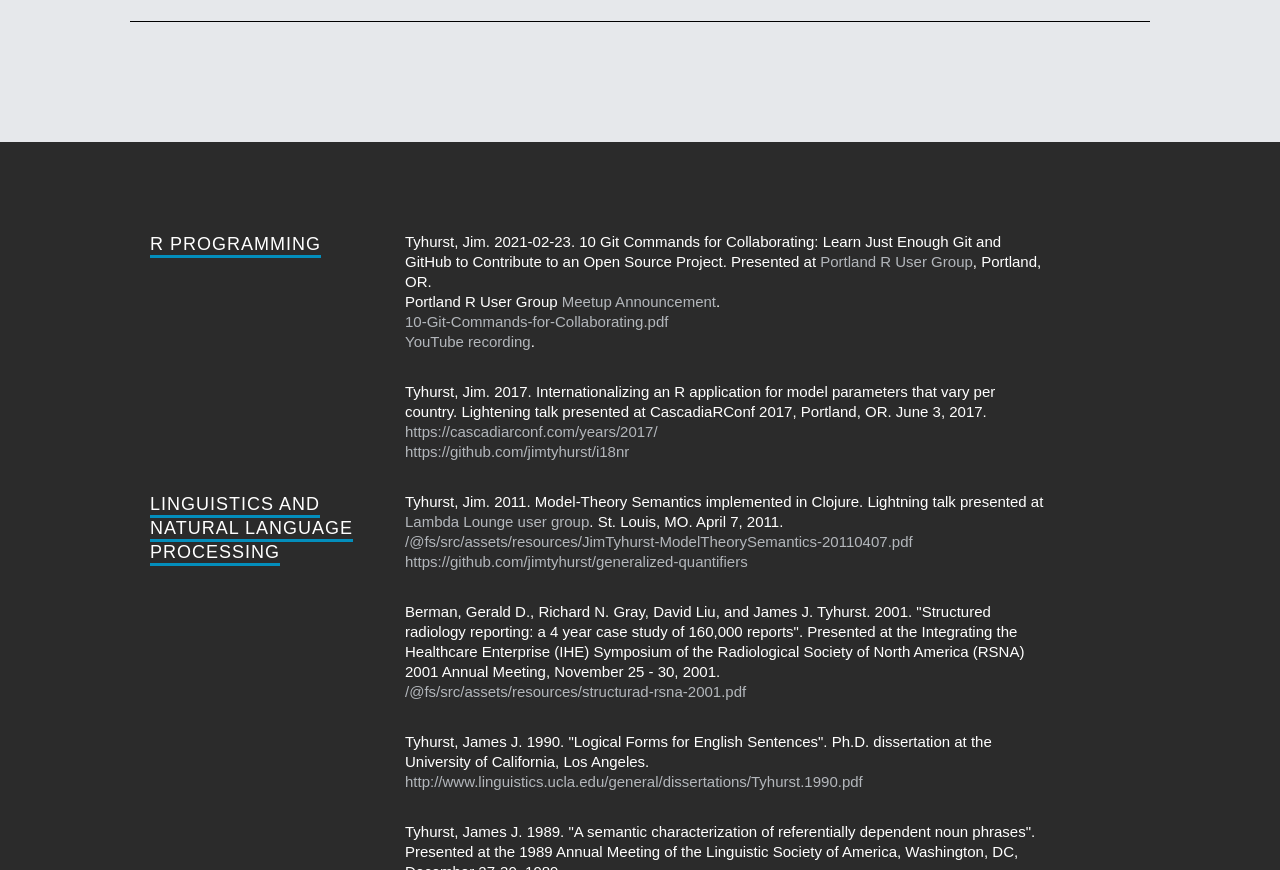
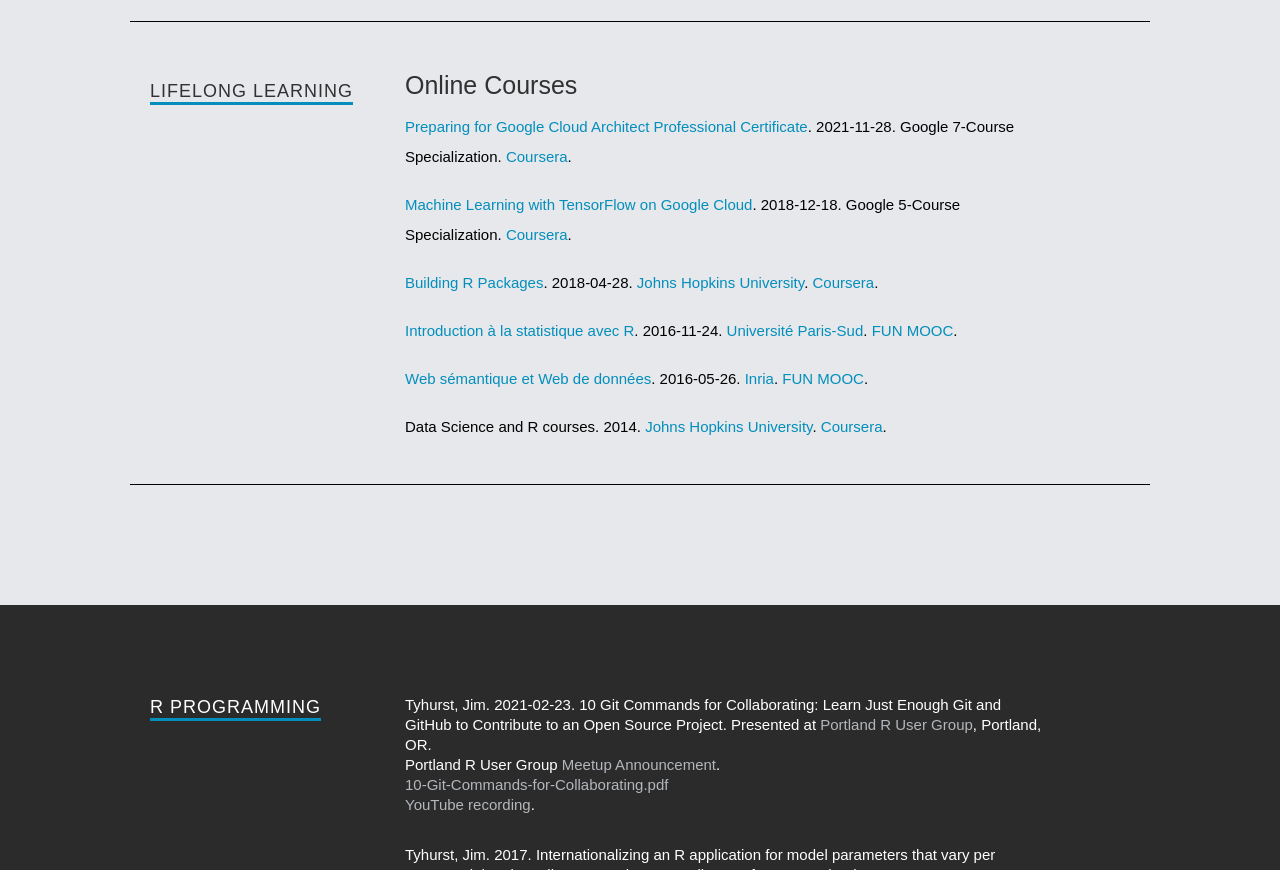
Before and after one commit to jimtyhurst/www-jimtyhurst-com-ceevee, a Gatsby site: page / in a window 1280 px wide. Shown: the part 4022-4892 px from the top of the page. Built offline with nearby package versions, Linux system fonts and the light colour scheme; Gatsby itself is replaced by a stand-in of ours; a web font is replaced by a local one.

Commit message:
Added 'Lifelong Learning' section.

```diff
--- /dev/null
+++ b/src/components/LifelongLearning.js
@@ -0,0 +1,154 @@
+import React from 'react'
+
+const LifelongLearning = () => (
+  <div className="row education">
+    <div className="three columns header-col">
+      <h1>
+        <span>Lifelong Learning</span>
+      </h1>
+    </div>
+
+    <div className="nine columns main-col">
+      <div className="row item">
+        <div className="twelve columns">
+          <h3>Online Courses</h3>
+          <p className="info">
+            <a
+              href="https://www.coursera.org/professional-certificates/gcp-cloud-architect"
+              target="_blank"
+              rel="noopener noreferrer"
+            >
+              Preparing for Google Cloud Architect Professional Certificate
+            </a>
+            . 2021-11-28. Google 7-Course Specialization.{' '}
+            <a
+              href="https://www.coursera.org/"
+              target="_blank"
+              rel="noopener noreferrer"
+            >
+              Coursera
+            </a>
+            .
+          </p>
+          <p className="info">
+            <a
+              href="https://www.coursera.org/specializations/machine-learning-tensorflow-gcp"
+              target="_blank"
+              rel="noopener noreferrer"
+            >
+              Machine Learning with TensorFlow on Google Cloud
+            </a>
+            . 2018-12-18. Google 5-Course Specialization.{' '}
+            <a
+              href="https://www.coursera.org/"
+              target="_blank"
+              rel="noopener noreferrer"
+            >
+              Coursera
+            </a>
+            .
+          </p>
+          <p className="info">
+            <a
+              href="https://www.coursera.org/learn/r-packages"
+              target="_blank"
+              rel="noopener noreferrer"
+            >
+              Building R Packages
+            </a>
+            . 2018-04-28.{' '}
+            <a
+              href="https://www.coursera.org/jhu"
+              target="_blank"
+              rel="noopener noreferrer"
+            >
+              Johns Hopkins University
+            </a>
+            .{' '}
+            <a
+              href="https://www.coursera.org/"
+              target="_blank"
+              rel="noopener noreferrer"
+            >
+              Coursera
+            </a>
+            .
+          </p>
+          <p className="info">
+            <a
+              href="https://lms.fun-mooc.fr/courses/UPSUD/42001S06/session06/ed827b15762542189af573ef096521f3/"
+              target="_blank"
+              rel="noopener noreferrer"
+            >
+              Introduction à la statistique avec R
+            </a>
+            . 2016-11-24.{' '}
+            <a
+              href="https://www.fun-mooc.fr/fr/etablissements/universite-paris-saclay/"
+              target="_blank"
+              rel="noopener noreferrer"
+            >
+              Université Paris-Sud
+            </a>
+            .{' '}
+            <a
+              href="https://www.fun-mooc.fr/fr/cours/?limit=21&offset=0&query=statistique"
+              target="_blank"
+              rel="noopener noreferrer"
+            >
+              FUN MOOC
+            </a>
+            .
+          </p>
+          <p className="info">
+            <a
+              href="https://lms.fun-mooc.fr/courses/inria/41002S02/session02/26a7ae9651d745fc998d2ec72ae37535/"
+              target="_blank"
+              rel="noopener noreferrer"
+            >
+              Web sémantique et Web de données
+            </a>
+            . 2016-05-26.{' '}
+            <a
+              href="https://www.fun-mooc.fr/fr/etablissements/inria/"
+              target="_blank"
+              rel="noopener noreferrer"
+            >
+              Inria
+            </a>
+            .{' '}
+            <a
+              href="https://www.fun-mooc.fr/fr/cours/?limit=21&offset=0&query=statistique"
+              target="_blank"
+              rel="noopener noreferrer"
+            >
+              FUN MOOC
+            </a>
+            .
+          </p>
+          <p className="info">
+            Data Science and R courses. 2014.{' '}
+            <a
+              href="https://www.coursera.org/specializations/jhu-data-science"
+              target="_blank"
+              rel="noopener noreferrer"
+            >
+              Johns Hopkins University
+            </a>
+            .{' '}
+            <a
+              href="https://www.coursera.org/"
+              target="_blank"
+              rel="noopener noreferrer"
+            >
+              Coursera
+            </a>
+            .
+          </p>
+        </div>
+      </div>
+    </div>
+  </div>
+)
+
+export default LifelongLearning
--- a/src/components/Resume.js
+++ b/src/components/Resume.js
@@ -4,6 +4,7 @@ import Work from './Work'
 import CurrentFocus from './CurrentFocus'
 import Clients from './Clients'
 import Education from './Education'
+import LifelongLearning from './LifelongLearning'
 
 const Resume = () => (
   <section id="resume">
@@ -11,6 +12,7 @@ const Resume = () => (
     <CurrentFocus />
     <Clients />
     <Education />
+    <LifelongLearning />
   </section>
 )
 
```
